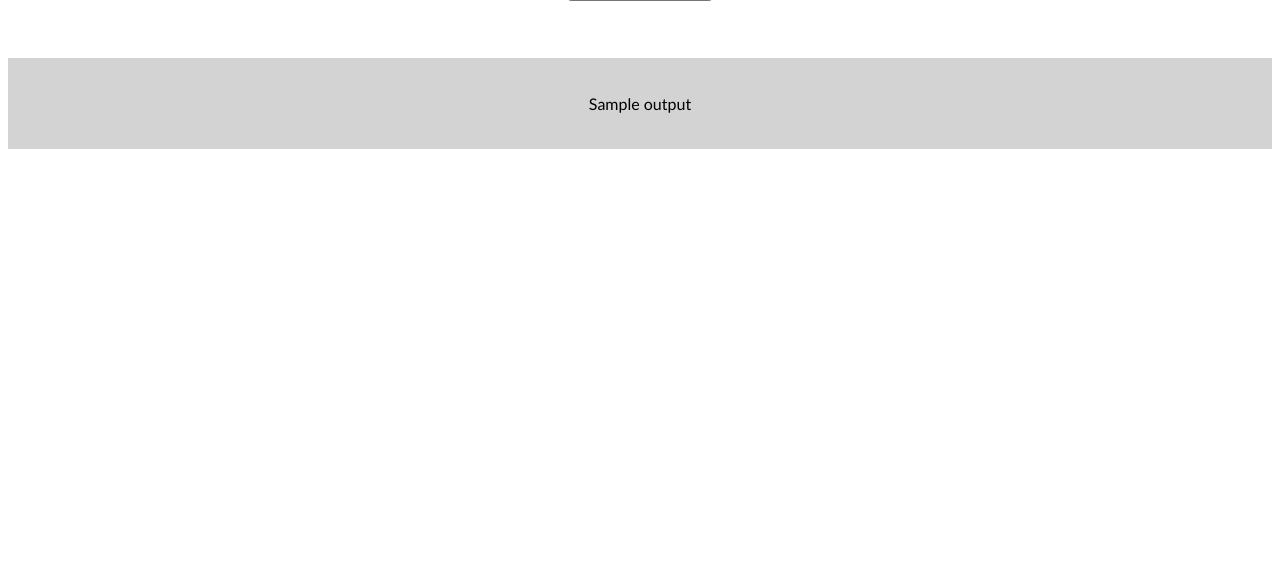
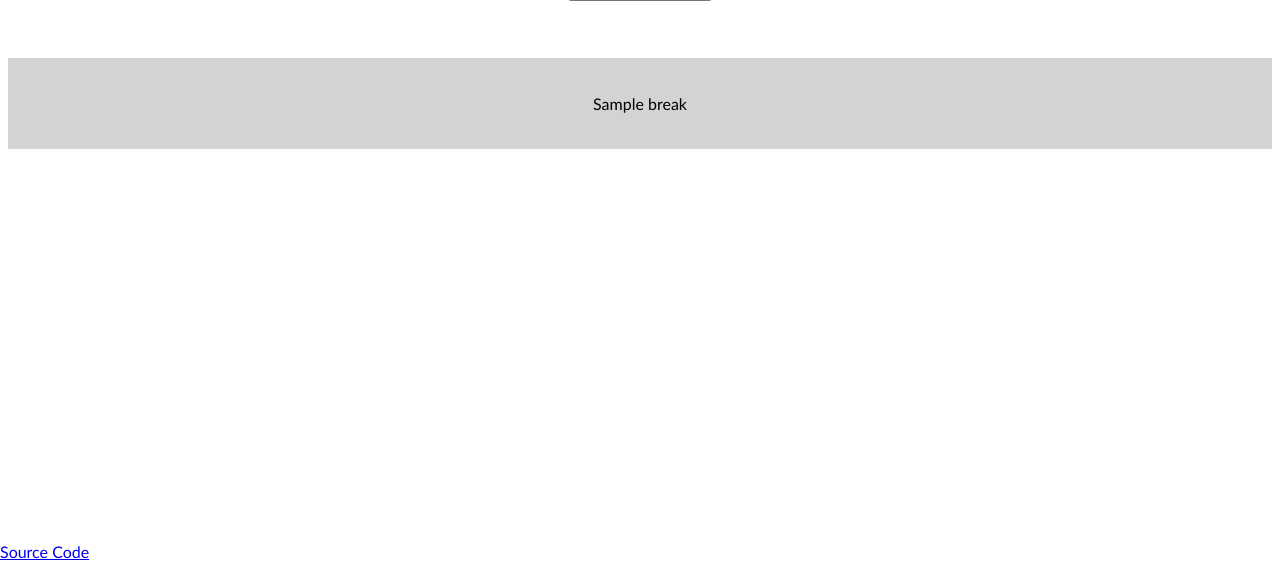
Before and after one commit to mnescio/text-bot, a Flask app: template templates/index.html in a window 1280 px wide. Shown: the part 223-800 px from the top of the page. Run offline with Flask 2, Linux system fonts and the light colour scheme; the template is opened without the code that fills it: most values are stand-ins (such as "Sample title", 1, 10 or a date in 2020).

Commit message:
html formatting

```diff
--- a/load_text_generator.py
+++ b/load_text_generator.py
@@ -24,8 +24,5 @@
       result.append(next_char)
 
     output = hub.tf_utils.tf.strings.join(result)[0].numpy().decode('UTF-8')
-    #string = ''
-    #for c in np.array(result):
-    #    string = string + str(c[0])[2:-1]
 
-    return output
+    return output.split('\n')
--- a/templates/index.html
+++ b/templates/index.html
@@ -28,9 +28,12 @@
 
     <br><br><br>
     <div style="background-color:LightGray;padding:20px;">
-    <p> {{output}} </p>
-    </div>
+	      {% for break in output %}
+		     <p>{{break}}</p>
+		  {% endfor %}
+	</div>
 
-
-
+<p style="text-align:left; position: absolute; bottom: 0pt; left: 0pt;">
+<a href="https://github.com/mnescio/text-bot" target="_blank">Source Code</a>
+</p>
     </body>
```
